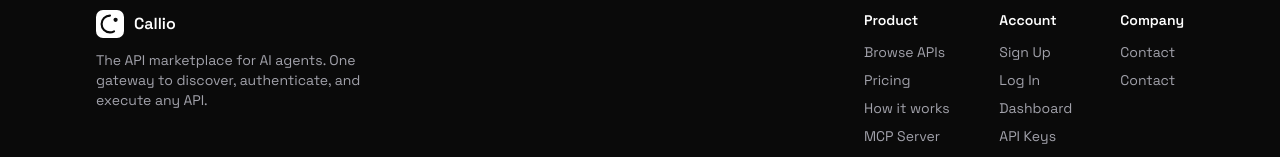
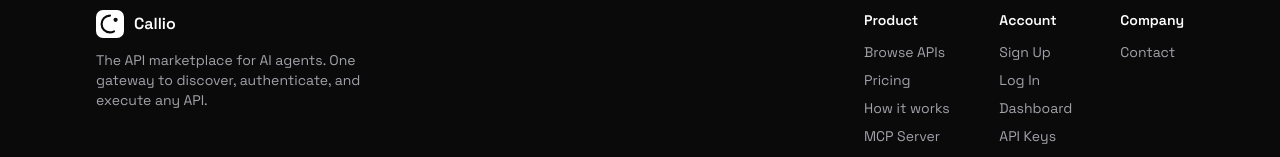
Before and after one commit to hmadhsan/callio, a Next.js app: page / in a window 1280 px wide. Shown: the part 6548-6705 px from the top of the page. Built offline with nearby package versions, Linux system fonts and the light colour scheme; no server answers.

Commit message:
added animation

```diff
--- a/src/app/page.tsx
+++ b/src/app/page.tsx
@@ -502,7 +502,6 @@ export default function Home() {
                 <div className="text-white font-semibold mb-3">Company</div>
                 <div className="space-y-2">
                   <a href="#contact" className="block hover:text-white transition">Contact</a>
-                  <a href="mailto:hello@callio.dev" className="block hover:text-white transition">Contact</a>
                 </div>
               </div>
             </div>
```
